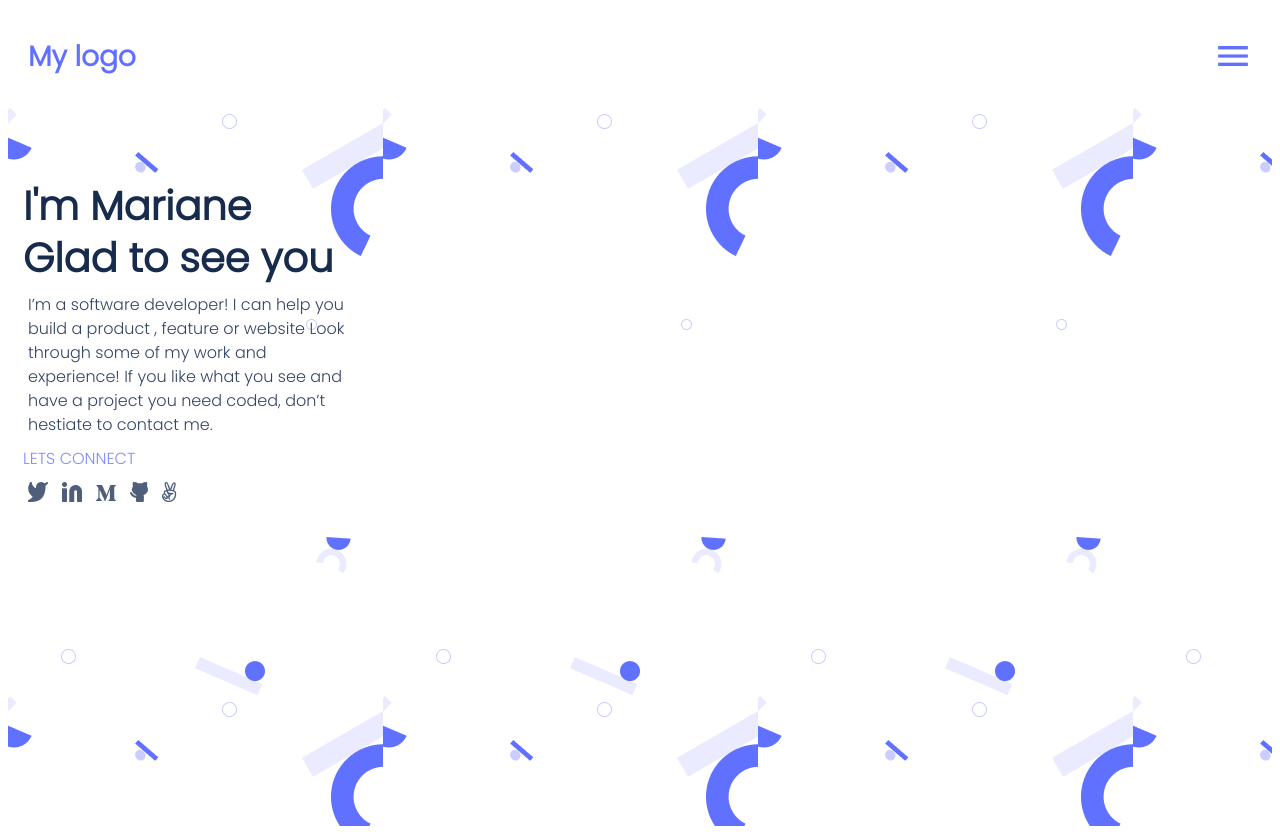
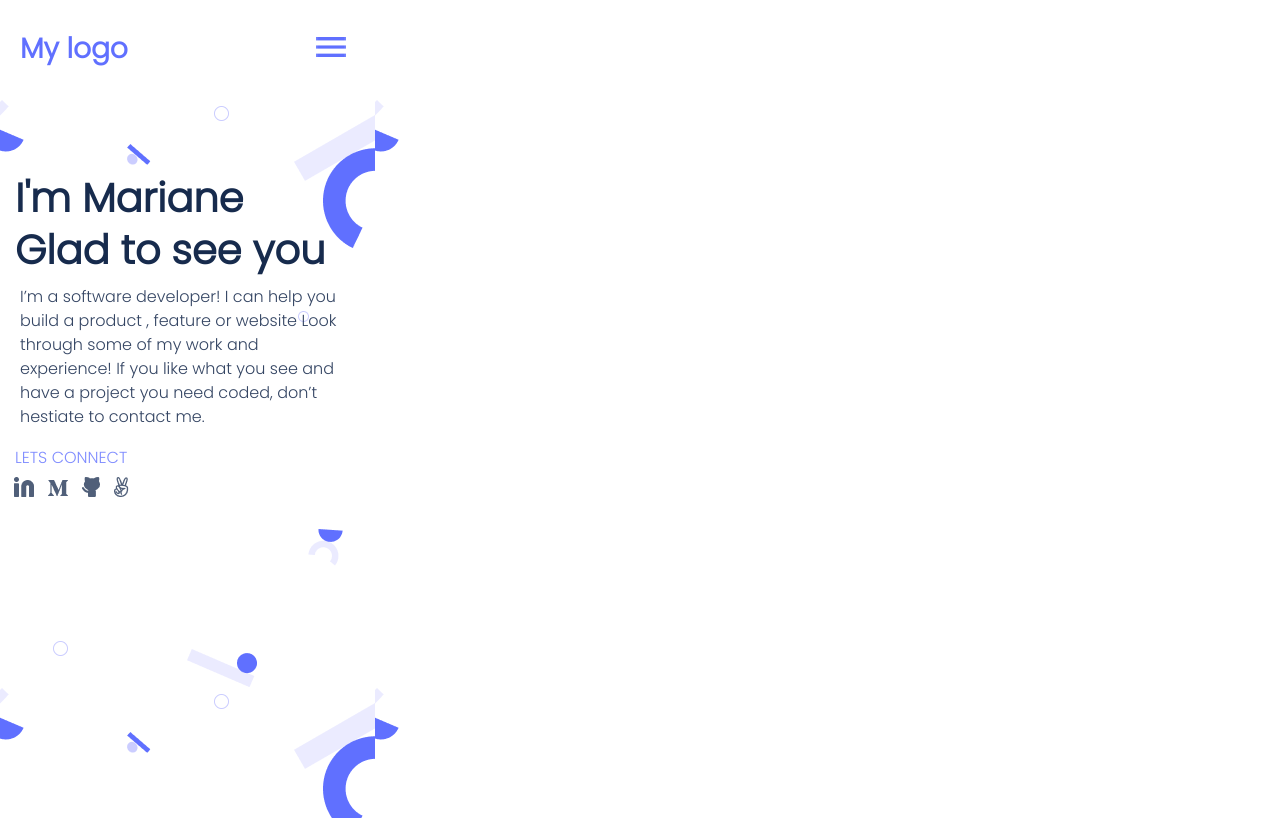
Before and after one commit to danielamoreno699/mobilePortafolioMainPage, a website: page src/index.html in a window 1280 px wide. Drawn offline with Linux system fonts and the light colour scheme.

Commit message:
Change styles

```diff
--- a/src/styles.css
+++ b/src/styles.css
@@ -1,13 +1,60 @@
 
+html, body, div, span, applet, object, iframe,
+h1, h2, h3, h4, h5, h6, p, blockquote, pre,
+a, abbr, acronym, address, big, cite, code,
+del, dfn, em, img, ins, kbd, q, s, samp,
+small, strike, strong, sub, sup, tt, var,
+b, u, i, center,
+dl, dt, dd, ol, ul, li,
+fieldset, form, label, legend,
+table, caption, tbody, tfoot, thead, tr, th, td,
+article, aside, canvas, details, embed,
+figure, figcaption, footer, header, hgroup,
+menu, nav, output, ruby, section, summary,
+time, mark, audio, video {
+	margin: 0;
+	padding: 0;
+	border: 0;
+	font-size: 100%;
+	font: inherit;
+	vertical-align: baseline;
+}
+/* HTML5 display-role reset for older browsers */
+article, aside, details, figcaption, figure,
+footer, header, hgroup, menu, nav, section {
+	display: block;
+}
 body {
-  width: auto;
+	line-height: 1;
+}
+ol, ul {
+	list-style: none;
+}
+blockquote, q {
+	quotes: none;
+}
+blockquote:before, blockquote:after,
+q:before, q:after {
+	content: '';
+	content: none;
+}
+table {
+	border-collapse: collapse;
+	border-spacing: 0;
+}
+
+body{
+    width: 417px;
+    height: 718px;
 }
 
 header {
+  width: 288px;
   padding: 0  20px;
   display: flex;
   justify-content: space-between;
   height: 100px;
+
 }
 
 header .brand {
@@ -27,20 +74,24 @@ header .brand {
   text-decoration: none;
 }
 
-header .union {
+
+header  .union {
     height: 20px;
     display: flex;
     flex-direction: row;
     align-items: flex-start;
     padding: 8px;
     position: absolute;
-  right: 24px;
-  top: 38px;
+    top: 29px;
     border-radius: 8px;
 }
 
+
+
 section {
   background-image: url("../assets/header-shapes\ mobile.png");
+  background-repeat: not-repeat ;
+  width: 100%;
 }
 
 section .container {
@@ -86,7 +137,7 @@ section .container p:first-of-type {
   flex: none;
   position: relative;
   flex-grow: 0;
-  top: -11px;
+  top: 5px;
   right: -20px;
 }
 
@@ -103,19 +154,18 @@ section .container p:nth-of-type(2n) {
   flex-grow: 0;
   position: relative;
   margin: 15px;
-  top: -34px;
+  top: 5px;;
 }
 
 section ul {
     width: 170.17px;
     height: 20px;
-  flex: none;
+    flex: 0 0 auto;
     order: 3;
-  flex-grow: 0;
     position: relative;
     left: -35px;
     margin: 15px;
-  top: -35px;
+    top: 0px;
 }
 
 section .media {
```
Lines whose indentation alone changed are shown as unchanged.
